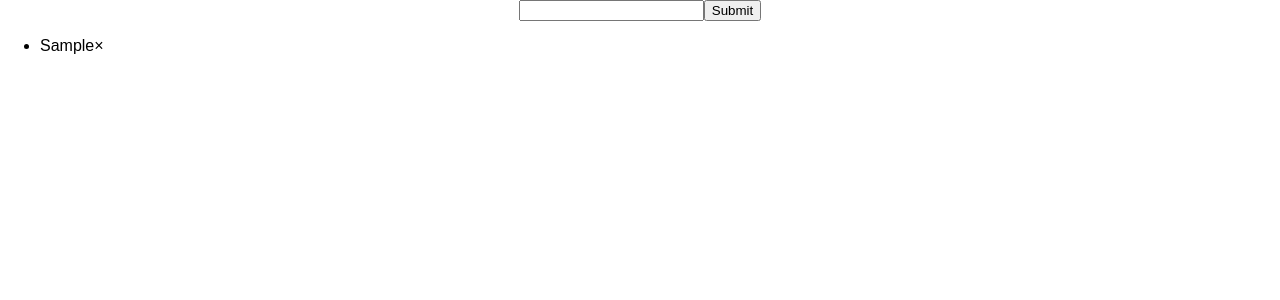
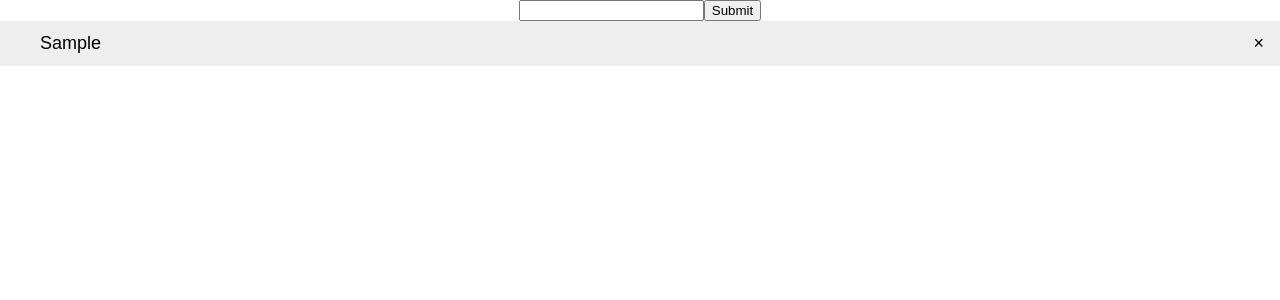
Before and after one commit to aeshes/todo_react, a React (Create React App) app: page / in a window 1280 px wide. Both pictures are taken after typing "Sample" into the empty fields and a click on the button "Submit". Shown: the top 300 px of the page. Built offline with nearby package versions, Linux system fonts and the light colour scheme.

Commit message:
Add CSS for list items

```diff
--- a/src/App.css
+++ b/src/App.css
@@ -26,3 +26,33 @@
   from { transform: rotate(0deg); }
   to { transform: rotate(360deg); }
 }
+
+
+ul {
+	margin: 0px;
+	padding: 0px;
+}
+
+ul li{
+	cursor: pointer;
+	padding: 12px 8px 12px 40px;
+	background: #eee;
+	font-size: 18px;
+	position: relative;
+}
+
+ul li:hover {
+	background: #ddd;
+}
+
+.close {
+	position: absolute;
+	right: 0;
+	top: 0;
+	padding: 12px 16px 12px 16px;
+}
+
+.close:hover {
+	background-color: #f44336;
+	color: white;
+}
```
